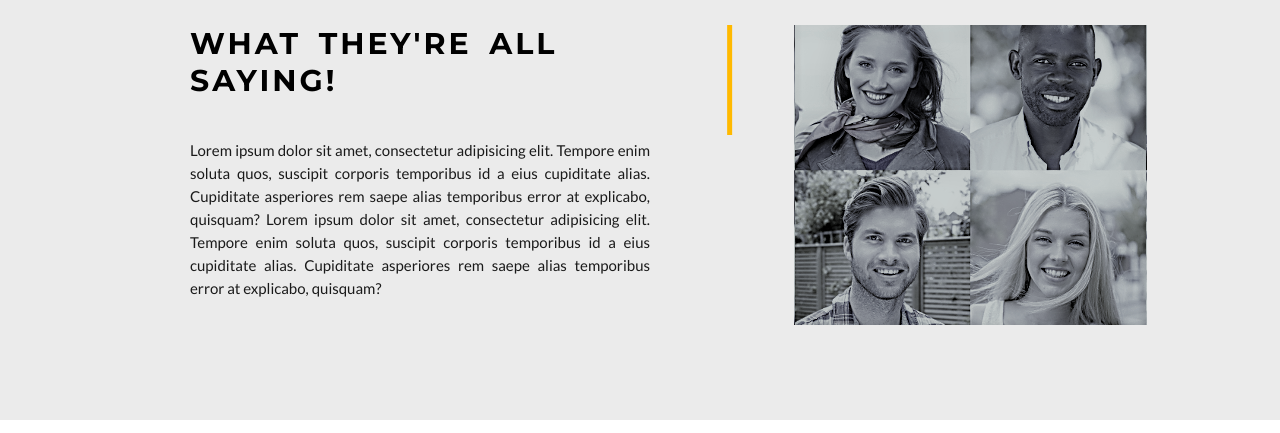
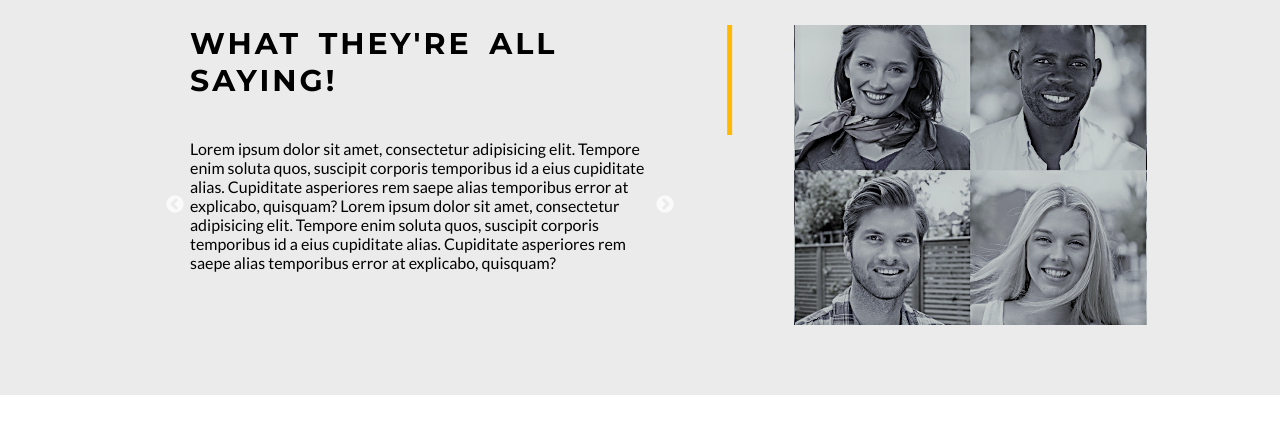
Before and after one commit to ceezay/DD-jour, a website: page DD_Jour/public/index.html in a window 1280 px wide. Shown: the part 4140-4573 px from the top of the page. Drawn offline with nearby package versions, Linux system fonts and the light colour scheme.

Commit message:
slick slilder added

```diff
--- a/DD_Jour/public/index.html
+++ b/DD_Jour/public/index.html
@@ -10,10 +10,11 @@
     <link href="https://fonts.googleapis.com/css?family=Raleway:400,600,700" rel="stylesheet">
     <link href="https://fonts.googleapis.com/css?family=Lato:400,700" rel="stylesheet">
     <link href="https://code.ionicframework.com/ionicons/2.0.1/css/ionicons.min.css" rel="stylesheet">
+    <link href="https://cdnjs.cloudflare.com/ajax/libs/slick-carousel/1.8.1/slick.css" rel="stylesheet">
+    <link href="https://cdnjs.cloudflare.com/ajax/libs/slick-carousel/1.8.1/slick-theme.min.css" rel="stylesheet">
     <link rel="stylesheet" type="text/css" href="css/home.css">
     <link rel="stylesheet" type="text/css" href="css/media-home.css">
     <link rel="stylesheet" type="text/css" href="css/animate.css">
-
 </head>
 
 <body>
@@ -78,7 +79,7 @@
             </div>
             <div class="spec-ele-txt spec-down">
                 <h3>RESIDENTIAL<br>DESIGN</h3>
-                <p>Here at Ddjour Decors n  Designs  we pride ourselves on creating beautiful spaces that reflect our clients personality, style and taste. We are experienced in both contemporary and traditional interiors with an emphasis on quality and timeless elegance.</p>
+                <p>Here at Ddjour Decors n Designs  we pride ourselves on creating beautiful spaces that reflect our clients personality, style and taste. We are experienced in both contemporary and traditional interiors with an emphasis on quality and timeless elegance.</p>
             </div>
             <div class="spec-ele-img sp-e-i2 spec-right">
             </div>
@@ -107,9 +108,8 @@
                 <div class="logo_wm1"><img src="img/logo_wm1.png"></div>
                 <p>
                     With over five years of experience in the industry across multiple disciplines, we are specialists throughout all areas of creative design. From concept and scheme development, through to spatial planning, layouts and selections, our range of services encompass single rooms to entire homes, and includes the design and manufacture of:
-                    <br><br>
-                    Bespoke Furniture including Dining and Occasional Tables Custom Lighting, Carpets and A Rugstailor-Made, Custom Joinery such as Bookcases,
-                    Media Units and Robes
+                    <br>
+                    <br> Bespoke Furniture including Dining and Occasional Tables Custom Lighting, Carpets and A Rugstailor-Made, Custom Joinery such as Bookcases, Media Units and Robes
                 </p>
                 <h4><a href="about.html" class="hvr-underline-from-center">Know more &nbsp;&nbsp;&nbsp;<i class="ion-chevron-right"></i></a></h4>
             </div>
@@ -142,9 +142,14 @@
         <div class="row">
             <div class="t-l">
                 <h3>What they're all saying!</h3>
-                <p>
-                    Lorem ipsum dolor sit amet, consectetur adipisicing elit. Tempore enim soluta quos, suscipit corporis temporibus id a eius cupiditate alias. Cupiditate asperiores rem saepe alias temporibus error at explicabo, quisquam? Lorem ipsum dolor sit amet, consectetur adipisicing elit. Tempore enim soluta quos, suscipit corporis temporibus id a eius cupiditate alias. Cupiditate asperiores rem saepe alias temporibus error at explicabo, quisquam?
-                </p>
+                <div class="testimonial-slider">
+                    <div>
+                            Lorem ipsum dolor sit amet, consectetur adipisicing elit. Tempore enim soluta quos, suscipit corporis temporibus id a eius cupiditate alias. Cupiditate asperiores rem saepe alias temporibus error at explicabo, quisquam? Lorem ipsum dolor sit amet, consectetur adipisicing elit. Tempore enim soluta quos, suscipit corporis temporibus id a eius cupiditate alias. Cupiditate asperiores rem saepe alias temporibus error at explicabo, quisquam?
+                    </div>
+                    <div>
+                             saepe Loctetur adipisicing elit. Tempore enim soluta quos, suscipit corporis temporibus id a eius cupiditate alias. Cupiditate asperiores rem saepe alias temporibus error at explicabo, quisquam?rem ipsum dolor sit amet, consectetur adipisicing elit. Tempore enim soluta quos, suscipit corporis temporibus id a eius cupiditate alias. Cupiditate asperiores remalias temporibus error at explicabo, quisquam? Lorem ipsum dolor sit amet, conse
+                    </div>
+                </div>
             </div>
             <div class="t-r">
             </div>
@@ -161,7 +166,7 @@
     </section>
     <section class="contact">
         <h2>Enjoy coffee with us</h2>
-        <p>By Appointment or By Chance. Please do try your luck and pop in to say hello (we love that), or call or email  or  to make an appointment (we love that too).</p>
+        <p>By Appointment or By Chance. Please do try your luck and pop in to say hello (we love that), or call or email or to make an appointment (we love that too).</p>
         <button class="hvr-grow-shadow"><a href="contact.html">Contact Us</a></button>
     </section>
     <footer class="footer">
@@ -203,9 +208,10 @@
             </div>
         </div>
     </footer>
-      <script src="https://code.jquery.com/jquery-3.2.1.min.js" integrity="sha256-hwg4gsxgFZhOsEEamdOYGBf13FyQuiTwlAQgxVSNgt4=" crossorigin="anonymous"></script>
-  <script src="https://cdnjs.cloudflare.com/ajax/libs/waypoints/4.0.1/jquery.waypoints.js"></script>
-  <script src="js/index.js"></script>
+    <script src="https://code.jquery.com/jquery-3.2.1.min.js" integrity="sha256-hwg4gsxgFZhOsEEamdOYGBf13FyQuiTwlAQgxVSNgt4=" crossorigin="anonymous"></script>
+    <script src="https://cdnjs.cloudflare.com/ajax/libs/waypoints/4.0.1/jquery.waypoints.js"></script>
+    <script src="https://cdnjs.cloudflare.com/ajax/libs/slick-carousel/1.8.1/slick.js"></script>tes
+    <script src="js/index.js"></script>
 </body>
 
 </html>
--- a/DD_Jour/public/js/index.js
+++ b/DD_Jour/public/js/index.js
@@ -35,4 +35,38 @@ $(document).ready(function() {
         offset: '90%'
     });
 
+
+    $('.testimonial-slider').slick({
+        arrows: true,
+        dots: false,
+        autoplay: true,
+        centerMode: true,
+        centerPadding: '60px',
+        fade: true,
+        cssEase: 'linear',
+        slidesToShow: 1,
+        autoplaySpeed: 2000,
+        focusOnSelect: false,
+        responsive: [{
+                breakpoint: 768,
+                settings: {
+                    arrows: false,
+                    centerMode: true,
+                    centerPadding: '40px',
+                    slidesToShow: 1
+                }
+            },
+            {
+                breakpoint: 480,
+                settings: {
+                    arrows: false,
+                    centerMode: true,
+                    centerPadding: '40px',
+                    slidesToShow: 1
+                }
+            }
+        ]
     });
+
+
+});
```
Lines whose indentation alone changed are shown as unchanged.
